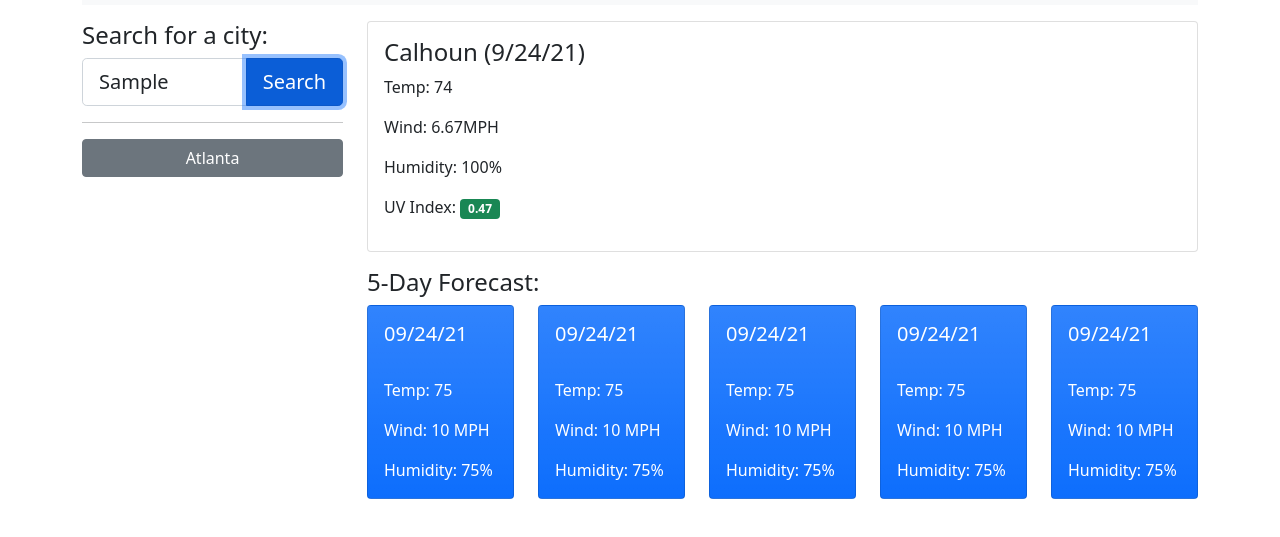
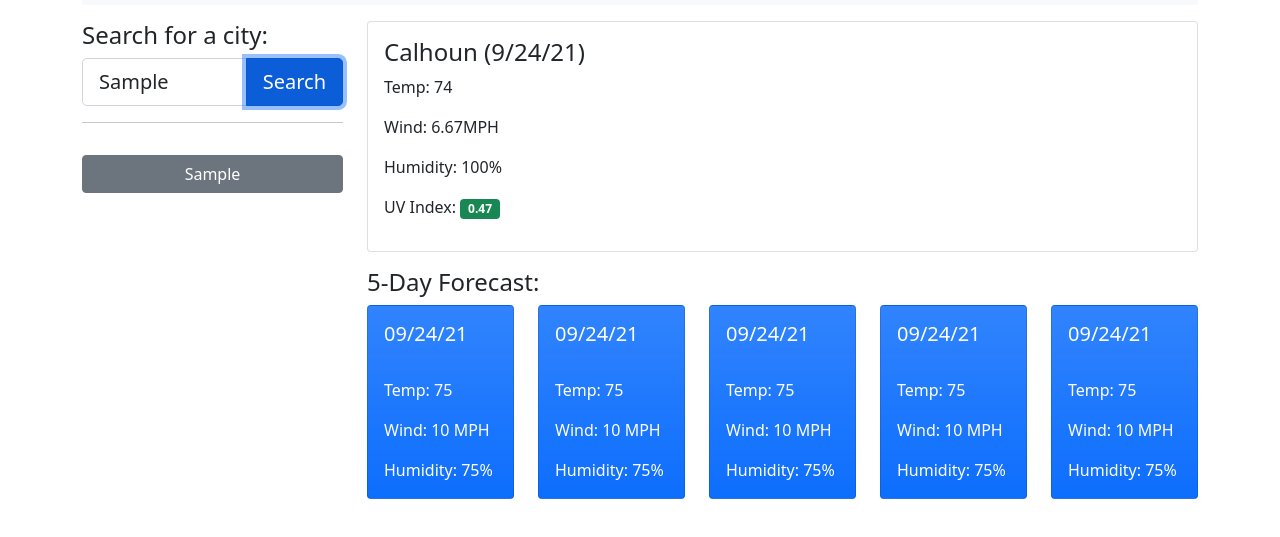
Before and after one commit to veggiepilot/weather-dashboard, a plain HTML site: page index.html in a window 1280 px wide. Both pictures are taken after typing "Sample" into the empty fields and a click on the button "Search". Shown: the part 45-582 px from the top of the page. Drawn offline with nearby package versions, Linux system fonts and the light colour scheme.

Commit message:
Added searched city history buttons functionality

```diff
--- a/index.html
+++ b/index.html
@@ -26,9 +26,7 @@
                     <button type="button" class="btn btn-primary" id="search">Search</button>
                 </div>
                 <hr>
-                <div id="search-history">
-                    <button type="button" class="btn btn-secondary w-100">Atlanta</button>
-                </div>
+                <div id="search-history"></div>
             </div>
             <div class="col-9 mt-3">
                 <div class="card">
--- a/script.js
+++ b/script.js
@@ -6,7 +6,6 @@ let city;
 const searchButton  = document.getElementById("search");
 const cityInput     = document.getElementsByClassName("form-control");
 const searchHistory = document.getElementById("search-history");
-console.log(cityInput[0].value);
 
 // fetch("https://api.openweathermap.org/data/2.5/weather?q="
 //         + city +
@@ -16,5 +15,12 @@ console.log(cityInput[0].value);
 
 // Search button event listener
 searchButton.addEventListener("click", function() {
-    console.log(searchHistory);
+    let searchHistoryButton = searchHistory.appendChild(document.createElement("button"));
+    searchHistoryButton.setAttribute('type', 'button');
+    searchHistoryButton.classList.add("btn");
+    searchHistoryButton.classList.add("btn-secondary");
+    searchHistoryButton.classList.add("w-100");
+    searchHistoryButton.classList.add("mt-3");
+    searchHistoryButton.setAttribute('id', cityInput[0].value);
+    searchHistoryButton.innerText = cityInput[0].value;
 })
```
